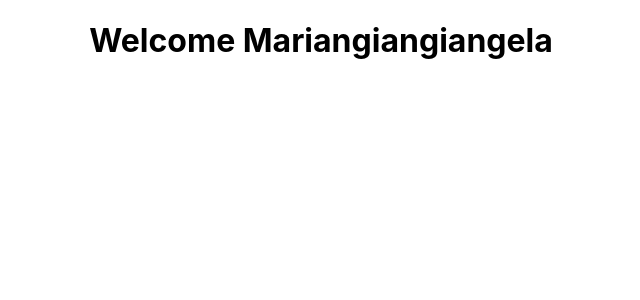
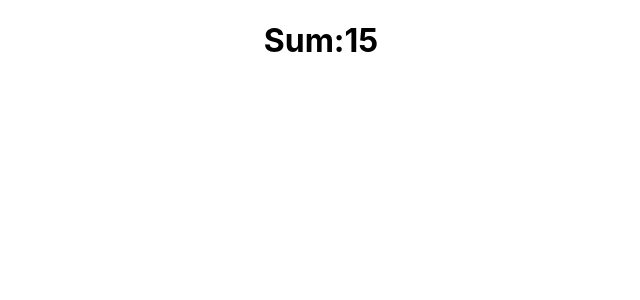
Before and after one commit to Underscore2/EserciziReact, a React (Create React App) app in the folder esercizio/: page / in a window 1280 px wide. Shown: the top 300 px of the page, without its empty margins (319-959 px from the left). Built offline with nearby package versions, Linux system fonts and the light colour scheme.

Commit message:
Function 02 - Done

```diff
--- a/esercizio/src/App.js
+++ b/esercizio/src/App.js
@@ -1,10 +1,10 @@
 import './App.css';
-import Welcome from './Welcome';
+import Sum from './Sum';
 
 function App() {
   return (
     <div className="App">
-      <Welcome name='Mariangiangiangela' />
+      <Sum numbers={[2, 2, 10, 1]} />
     </div>
   );
 }
--- /dev/null
+++ b/esercizio/src/Sum.js
@@ -0,0 +1,8 @@
+function Sum(props) {
+    return (
+        <h1>Sum:
+            {props.numbers.reduce((total, current) => { return (total += current) })}
+        </h1>
+    )
+}
+export default Sum
--- a/esercizio/src/Welcome.js
+++ /dev/null
@@ -1,6 +0,0 @@
-function Welcome(props) {
-    return (
-        <h1>Welcome {props.name}</h1>
-    )
-}
-export default Welcome
```
